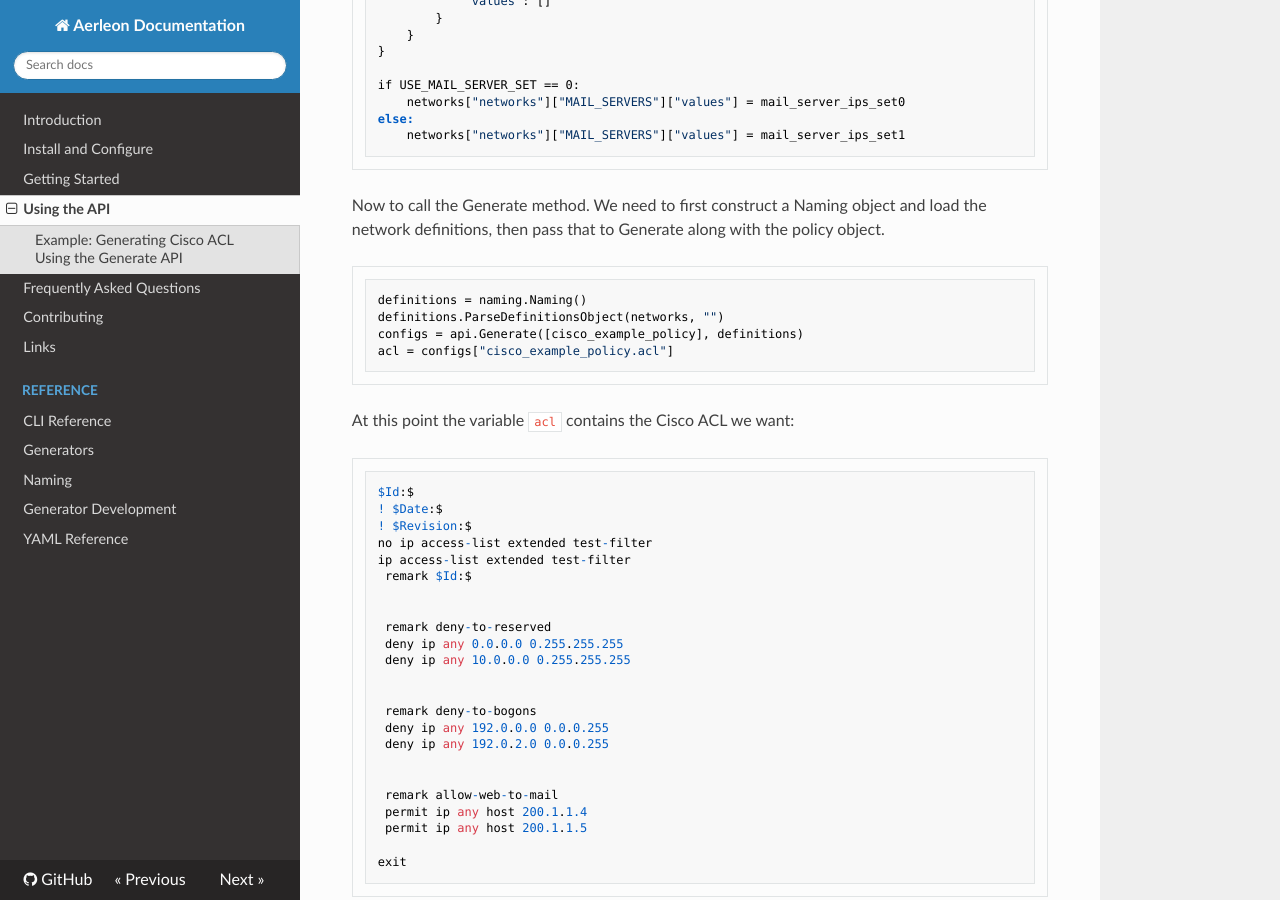
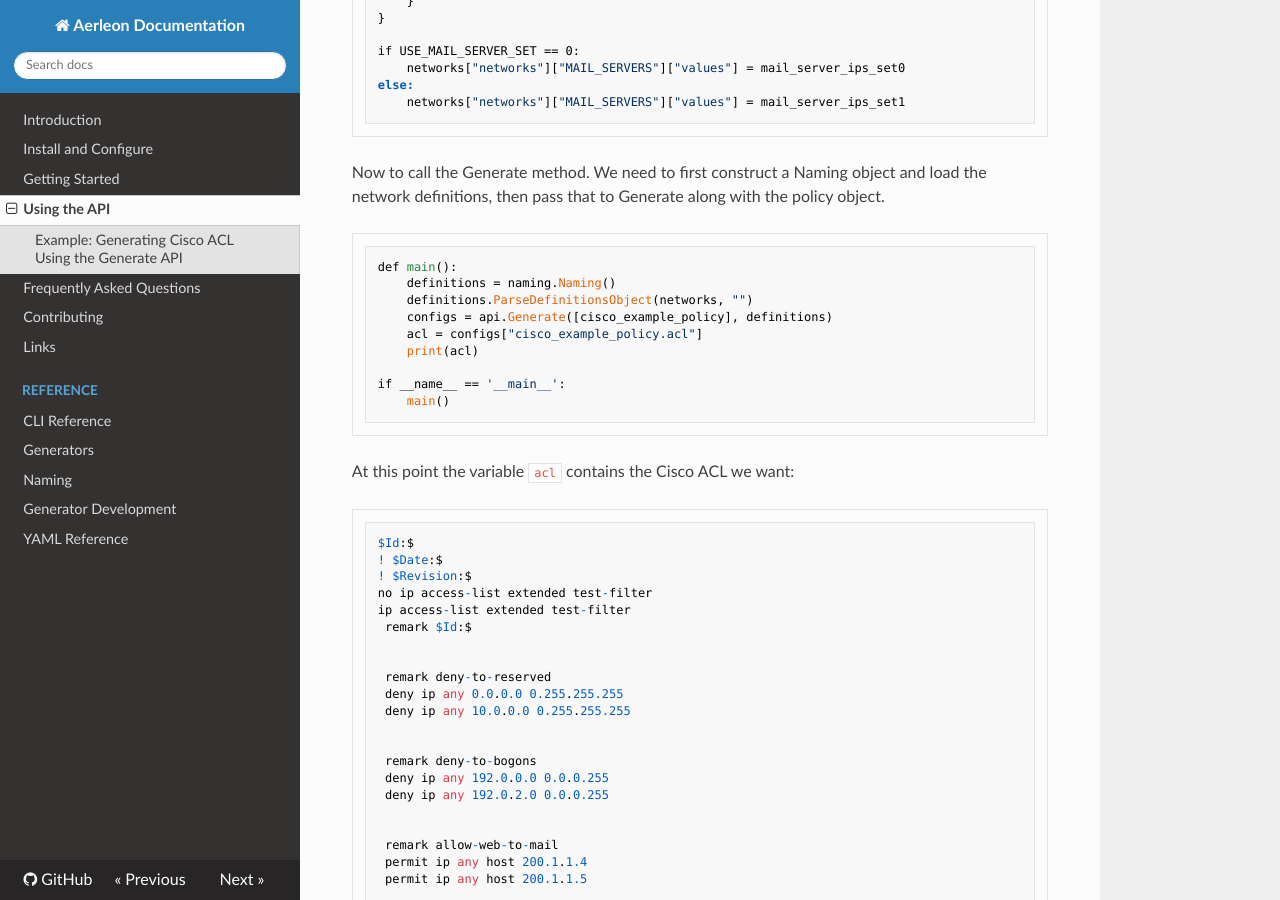
Before and after one commit to ngiyakhey2/aerleon, an MkDocs documentation site: the page built from docs/api.md, in a window 1280 px wide and 900 px high, scrolled down 1920 px. Built offline with MkDocs 1.6.1, drawn with Linux system fonts in a browser that asks for light colours; nearby versions of some CDN libraries.

Commit message:
Update API tutorial (#224)
* Correct placement for comment field in filter header.
* Add __name__ == '__main__' idiom to the demo script.

````diff
--- a/docs/api.md
+++ b/docs/api.md
@@ -90,10 +88,15 @@ else:
 Now to call the Generate method. We need to first construct a Naming object and load the network definitions, then pass that to Generate along with the policy object.
 
 ```python
-definitions = naming.Naming()
-definitions.ParseDefinitionsObject(networks, "")
-configs = api.Generate([cisco_example_policy], definitions)
-acl = configs["cisco_example_policy.acl"]
+def main():
+    definitions = naming.Naming()
+    definitions.ParseDefinitionsObject(networks, "")
+    configs = api.Generate([cisco_example_policy], definitions)
+    acl = configs["cisco_example_policy.acl"]
+    print(acl)
+
+if __name__ == '__main__':
+    main()
 ```
 
 At this point the variable `acl` contains the Cisco ACL we want:
````
Also changed, not shown: other parts of docs/api.md (+1 -3 lines).
